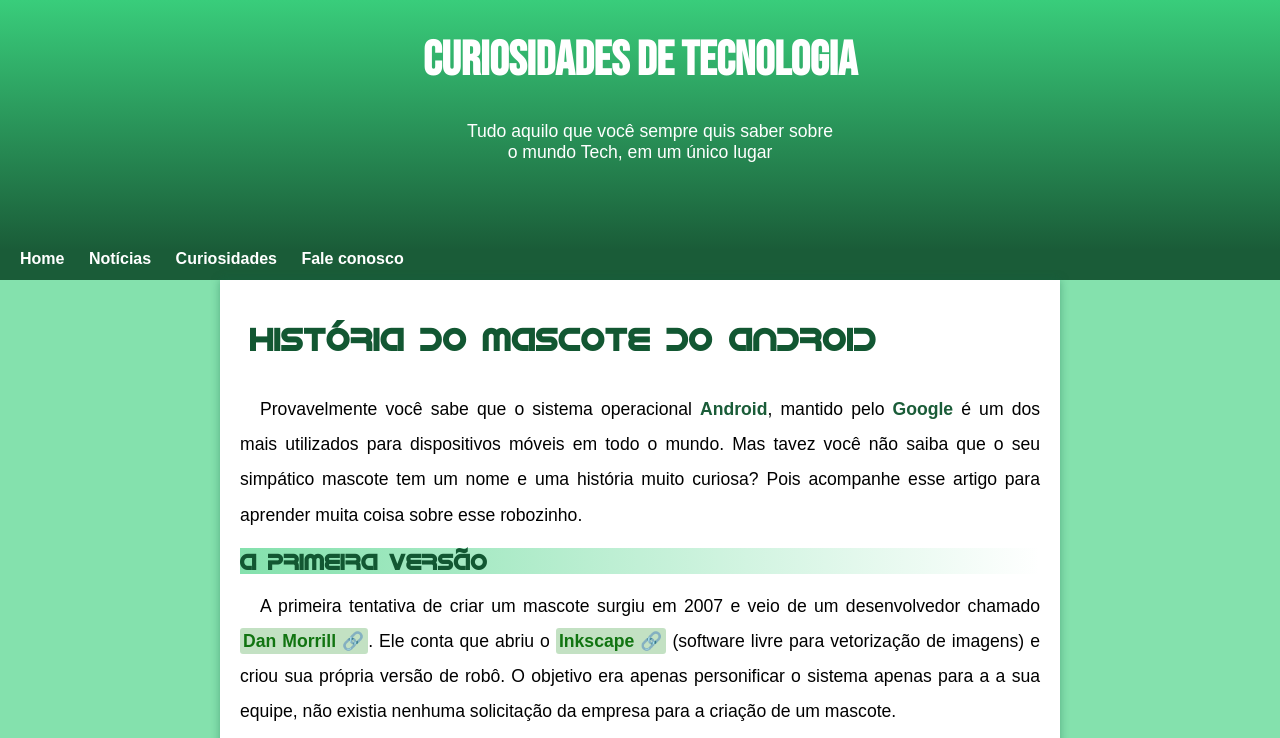
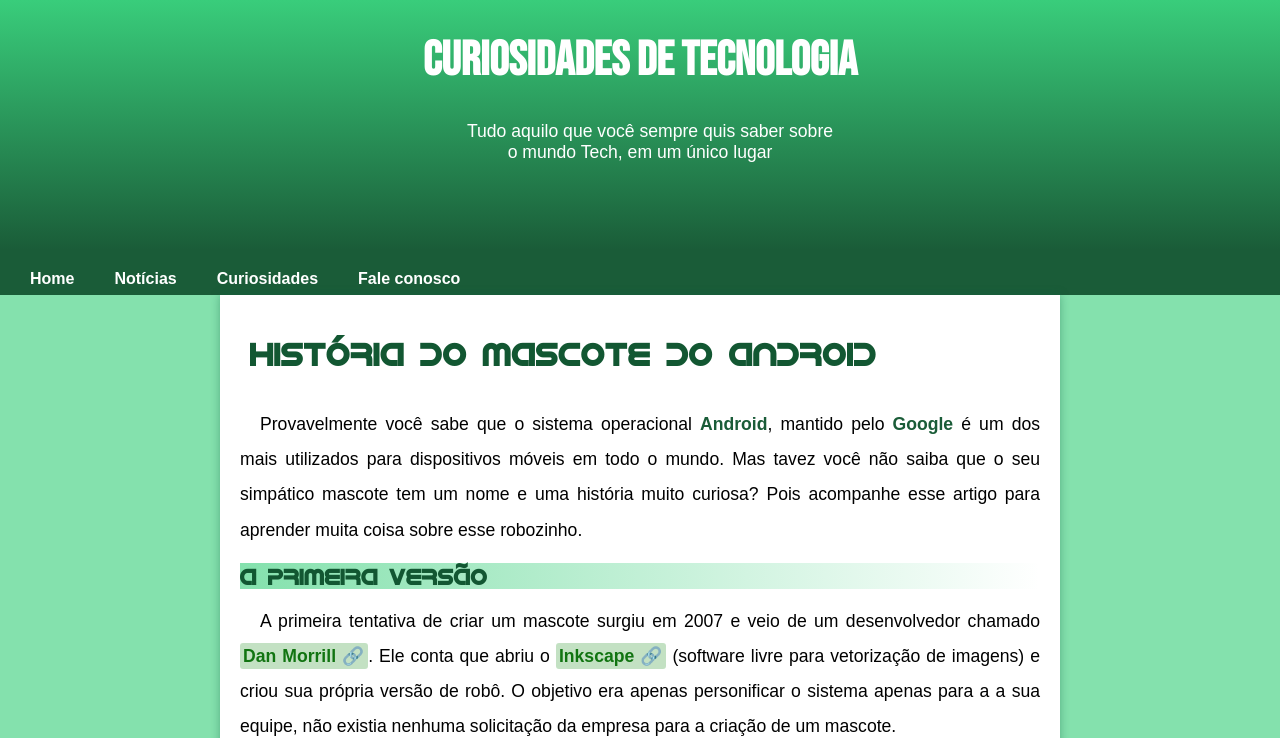
Before and after one commit to IaK3lwin/site-android, a plain HTML site: page index.html in a window 1280 px wide. Shown: the top 738 px of the page. Drawn offline with Linux system fonts and the light colour scheme.

Commit message:
upddate nav

```diff
--- a/estilos/style.css
+++ b/estilos/style.css
@@ -88,9 +88,10 @@ header
 }
 
 nav {
-
+    display: flex;
     background-color: var(--color-header-2);
-    height: 30px;
+    height: 45px;
+    text-align: center;
     padding-left: 10px;
 
     a {
@@ -99,7 +100,7 @@ nav {
         text-decoration: none;
         min-width: 35px;
         word-wrap: normal;
-        padding:10px;
+        padding:20px;
         border-radius: 4px;
     }
     a:hover {
```
